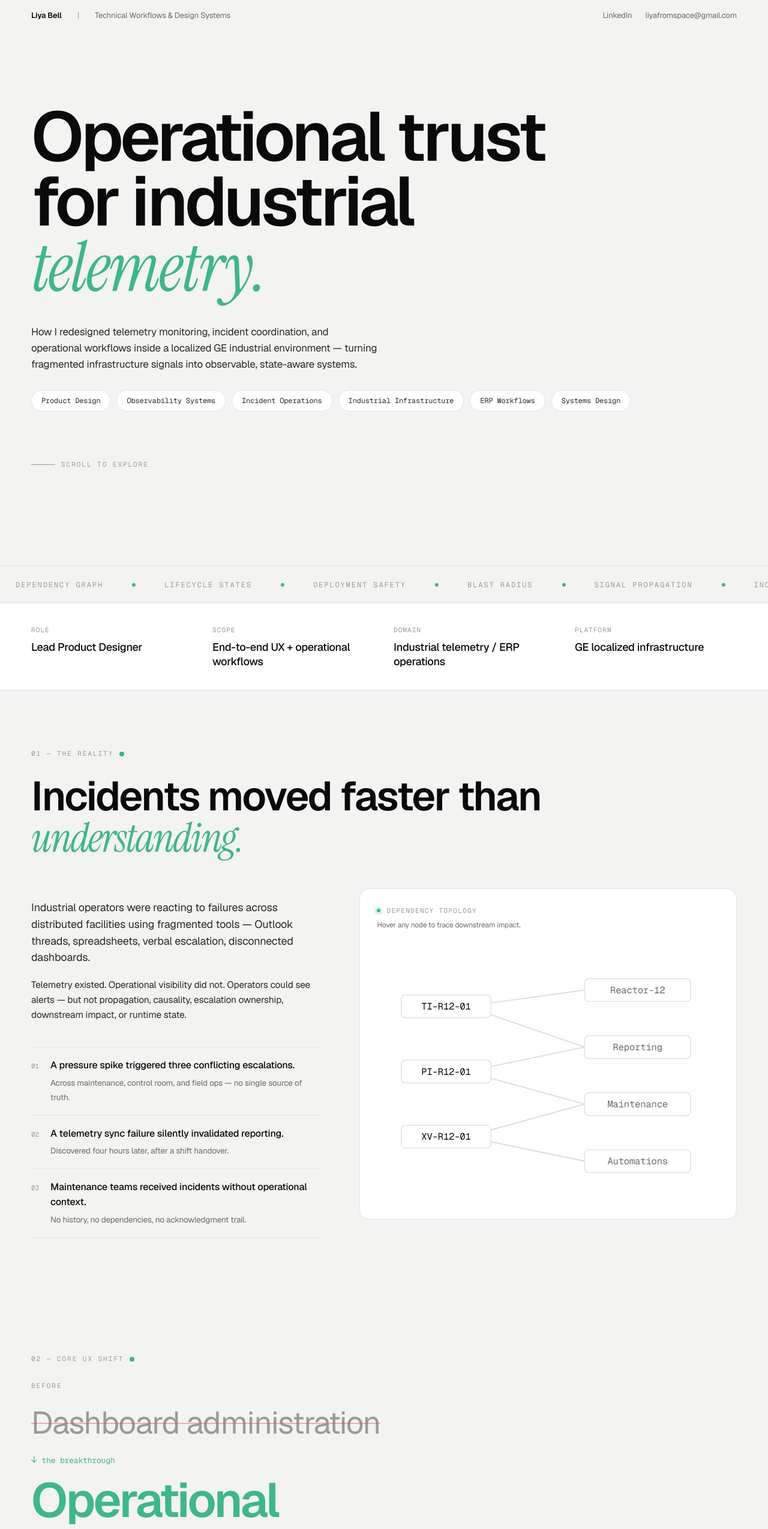
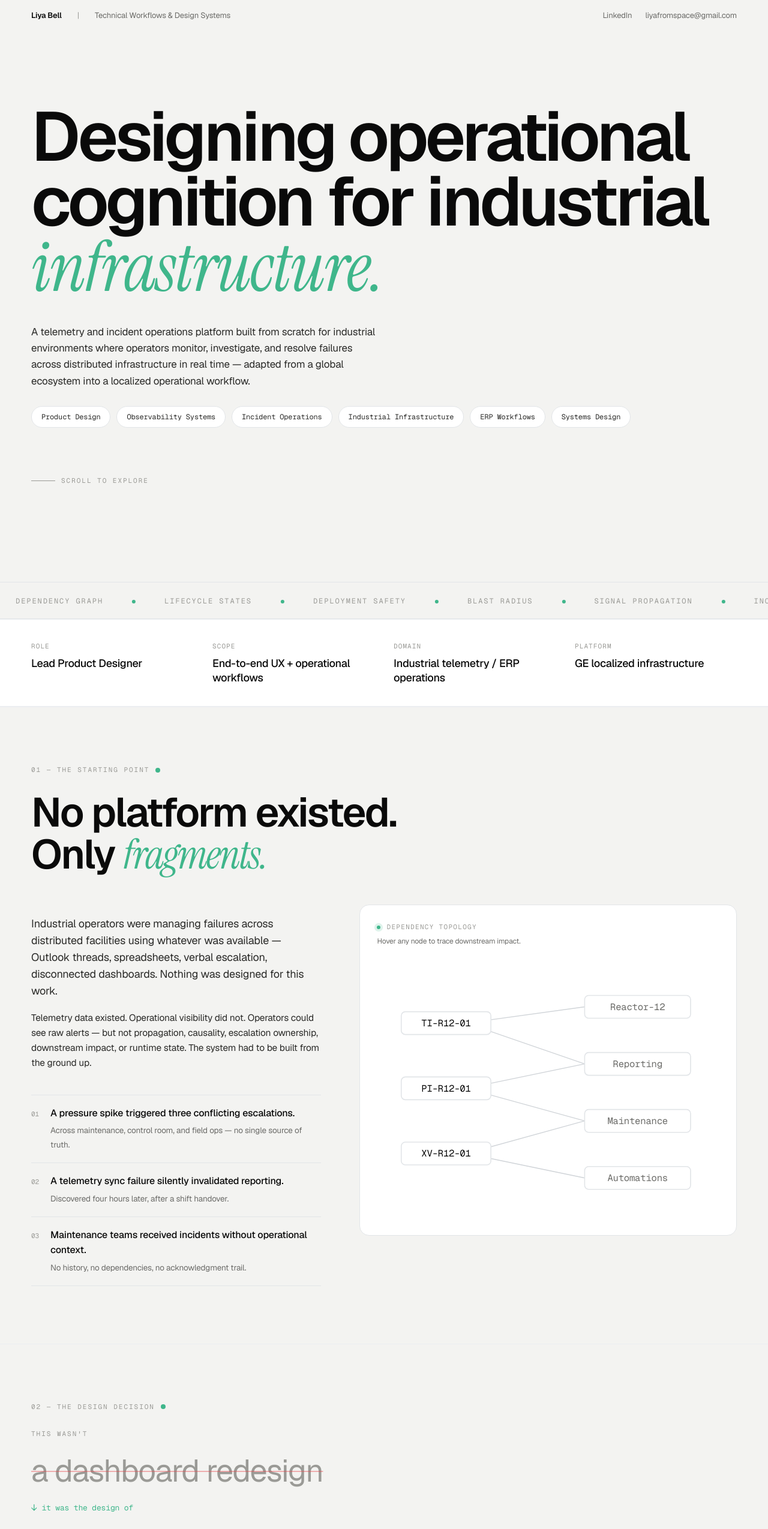
Before and after one commit to liyafromspace-glitch/KVP, a plain HTML site: page telemetry-case-study.html in a window 1280 px wide. Shown: the top 2549 px of the page at 60% size. Drawn offline with nearby package versions, Linux system fonts and the light colour scheme.

Commit message:
Update telemetry case study: design from scratch framing

```diff
--- a/telemetry-case-study.html
+++ b/telemetry-case-study.html
@@ -2,7 +2,7 @@
 <html lang="en">
 <head>
 <meta charset="utf-8" />
-<title>Telemetry Studio — Industrial Observability · Case Study</title>
+<title>Designing Operational Cognition for Industrial Infrastructure — Case Study</title>
 <link rel="preconnect" href="https://fonts.googleapis.com">
 <link rel="preconnect" href="https://fonts.gstatic.com" crossorigin>
 <link href="https://fonts.googleapis.com/css2?family=Geist:wght@300;400;500;600;700;800&family=Geist+Mono:wght@400;500;600&family=Instrument+Serif:ital@0;1&display=swap" rel="stylesheet">
@@ -237,8 +237,8 @@
 <!-- HERO -->
 <section class="hero">
   <div class="container">
-    <h1>Operational trust<br>for industrial<br><span class="accent">telemetry.</span></h1>
-    <p class="lede">How I redesigned telemetry monitoring, incident coordination, and operational workflows inside a localized GE industrial environment — turning fragmented infrastructure signals into observable, state-aware systems.</p>
+    <h1>Designing operational<br>cognition for industrial<br><span class="accent">infrastructure.</span></h1>
+    <p class="lede">A telemetry and incident operations platform built from scratch for industrial environments where operators monitor, investigate, and resolve failures across distributed infrastructure in real time — adapted from a global ecosystem into a localized operational workflow.</p>
     <div class="tags">
       <span class="tag">Product Design</span>
       <span class="tag">Observability Systems</span>
@@ -276,12 +276,12 @@
 <!-- SECTION 01: PROBLEM -->
 <section>
   <div class="container">
-    <div class="sec-num">01 — The Reality</div>
-    <h2>Incidents moved faster than <span class="accent">understanding.</span></h2>
+    <div class="sec-num">01 — The Starting Point</div>
+    <h2>No platform existed.<br>Only <span class="accent">fragments.</span></h2>
     <div class="problem-grid" style="margin-top:48px">
       <div>
-        <p class="lead">Industrial operators were reacting to failures across distributed facilities using fragmented tools — Outlook threads, spreadsheets, verbal escalation, disconnected dashboards.</p>
-        <p class="body" style="margin-top:20px">Telemetry existed. Operational visibility did not. Operators could see alerts — but not propagation, causality, escalation ownership, downstream impact, or runtime state.</p>
+        <p class="lead">Industrial operators were managing failures across distributed facilities using whatever was available — Outlook threads, spreadsheets, verbal escalation, disconnected dashboards. Nothing was designed for this work.</p>
+        <p class="body" style="margin-top:20px">Telemetry data existed. Operational visibility did not. Operators could see raw alerts — but not propagation, causality, escalation ownership, downstream impact, or runtime state. The system had to be built from the ground up.</p>
         <div class="symptoms" style="margin-top:40px">
           <div class="symptom">
             <div class="num">01</div>
@@ -356,12 +356,12 @@
 <!-- SECTION 02: UX SHIFT -->
 <section class="shift">
   <div class="container">
-    <div class="sec-num">02 — Core UX Shift</div>
-    <div class="label" style="font-family:var(--mono);font-size:11px;letter-spacing:0.18em;color:var(--subtle);text-transform:uppercase;margin-bottom:24px">Before</div>
-    <div class="from">Dashboard administration</div>
-    <div class="arrow">the breakthrough</div>
-    <div class="to"><span class="accent">Operational</span><br>observability.</div>
-    <p class="body" style="margin-top:48px;max-width:660px">The system stopped behaving like a monitoring interface and started behaving like operational infrastructure. Every screen became state-aware: lifecycle, propagation, ownership, dependency chains, operational safety, escalation history.</p>
+    <div class="sec-num">02 — The Design Decision</div>
+    <div class="label" style="font-family:var(--mono);font-size:11px;letter-spacing:0.18em;color:var(--subtle);text-transform:uppercase;margin-bottom:24px">This wasn't</div>
+    <div class="from">a dashboard redesign</div>
+    <div class="arrow">it was the design of</div>
+    <div class="to">how industrial organizations<br><span class="accent">detect, understand,<br>escalate, and recover.</span></div>
+    <p class="body" style="margin-top:48px;max-width:660px">The platform was built to integrate with ERP processes, telemetry streams, Outlook escalation culture, and shift-based operational ownership. Every screen was designed as operational infrastructure — state-aware, escalation-aware, propagation-aware, deployment-safe.</p>
   </div>
 </section>
 
@@ -409,7 +409,7 @@
     <div class="screen-head">
       <div class="num">Artifact · Incident Timeline</div>
       <h2>What the incident <span class="accent">timeline</span> became.</h2>
-      <p>Operators reconstructed failures manually — Outlook escalations, telemetry logs, maintenance updates, all stitched together by memory. The redesign introduced a replayable operational timeline with every signal, rule activation, escalation, and resolution step.</p>
+      <p>Operators had no structured incident record — failures were reconstructed from Outlook threads, memory, and scattered logs. The timeline was designed from scratch: a replayable operational trace with every signal spike, rule activation, escalation, assignment, acknowledgment, and resolution step in sequence.</p>
     </div>
     <div class="device" style="position:relative">
       <div class="chrome">
@@ -761,11 +761,11 @@
 <!-- SECTION: OUTCOME -->
 <section class="shift">
   <div class="container">
-    <div class="sec-num">14 — Outcome Shape</div>
-    <div class="from" style="font-size:clamp(28px,3.8vw,48px)">Monitoring dashboards</div>
-    <div class="arrow">into</div>
-    <div class="to"><span class="accent">Operational</span><br>infrastructure.</div>
-    <p class="body" style="margin-top:48px;max-width:660px">The redesign transformed fragmented telemetry tooling into a unified operational system — observable, explainable, state-aware, escalation-aware, deployment-safe.</p>
+    <div class="sec-num">14 — What Was Built</div>
+    <div class="from" style="font-size:clamp(28px,3.8vw,48px)">Nothing existed before</div>
+    <div class="arrow">designed from scratch</div>
+    <div class="to">A complete<br><span class="accent">operational system.</span></div>
+    <p class="body" style="margin-top:48px;max-width:660px">Built from nothing into a unified operational platform — observable, explainable, state-aware, escalation-aware, deployment-safe. Designed to carry the cognitive load of industrial incident work so operators didn't have to.</p>
   </div>
 </section>
 
@@ -831,7 +831,7 @@
     <div class="footer-inner">
       <div>
         <div class="f-name">Telemetry <span class="accent">Studio</span></div>
-        <div class="f-sub">Lead Product Designer — End-to-end UX</div>
+        <div class="f-sub">Designed from scratch · End-to-end · Lead Product Designer</div>
       </div>
       <div class="f-right">
         <div class="f-cat">Industrial Observability Platform</div>
```
